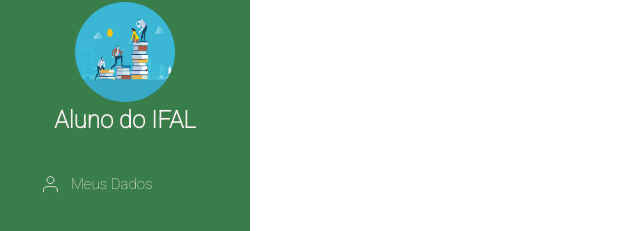
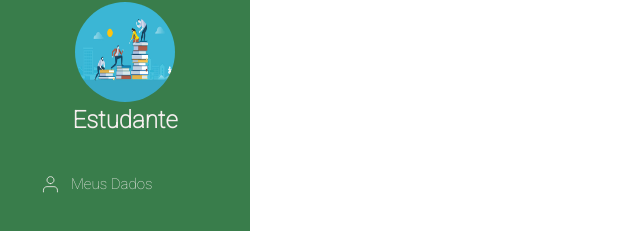
Before and after one commit to comrafaell/estagio-na-hora, a plain HTML site: page estudante/area-do-estudante-curriculo.html in a window 1280 px wide. Shown: the part 98-329 px from the top of the page, 0-640 px from the left. Drawn offline with Linux system fonts and the light colour scheme.

Commit message:
Update area-do-estudante-curriculo.html

```diff
--- a/estudante/area-do-estudante-curriculo.html
+++ b/estudante/area-do-estudante-curriculo.html
@@ -21,7 +21,7 @@
     <div class="sidebar">
         <div id="center">
             <img src="./estagio_em_emprego_fixo.jpg" class="image" alt="">
-            <h2>Aluno do IFAL</h2>
+            <h2>Estudante</h2>
         </div>
         <a href="#" class="secao"><svg width="50" height="50" viewBox="0 0 50 50" fill="none" xmlns="http://www.w3.org/2000/svg">
         <path d="M41.5526 42.637V38.4703C41.5526 36.2602 40.6746 34.1405 39.1118 32.5777C37.549 31.0149 35.4294 30.137 33.2192 30.137H16.5526C14.3424 30.137 12.2228 31.0149 10.66 32.5777C9.09721 34.1405 8.21924 36.2602 8.21924 38.4703V42.637" stroke="#F5EEEE" stroke-width="2" stroke-linecap="round" stroke-linejoin="round"/>
```
